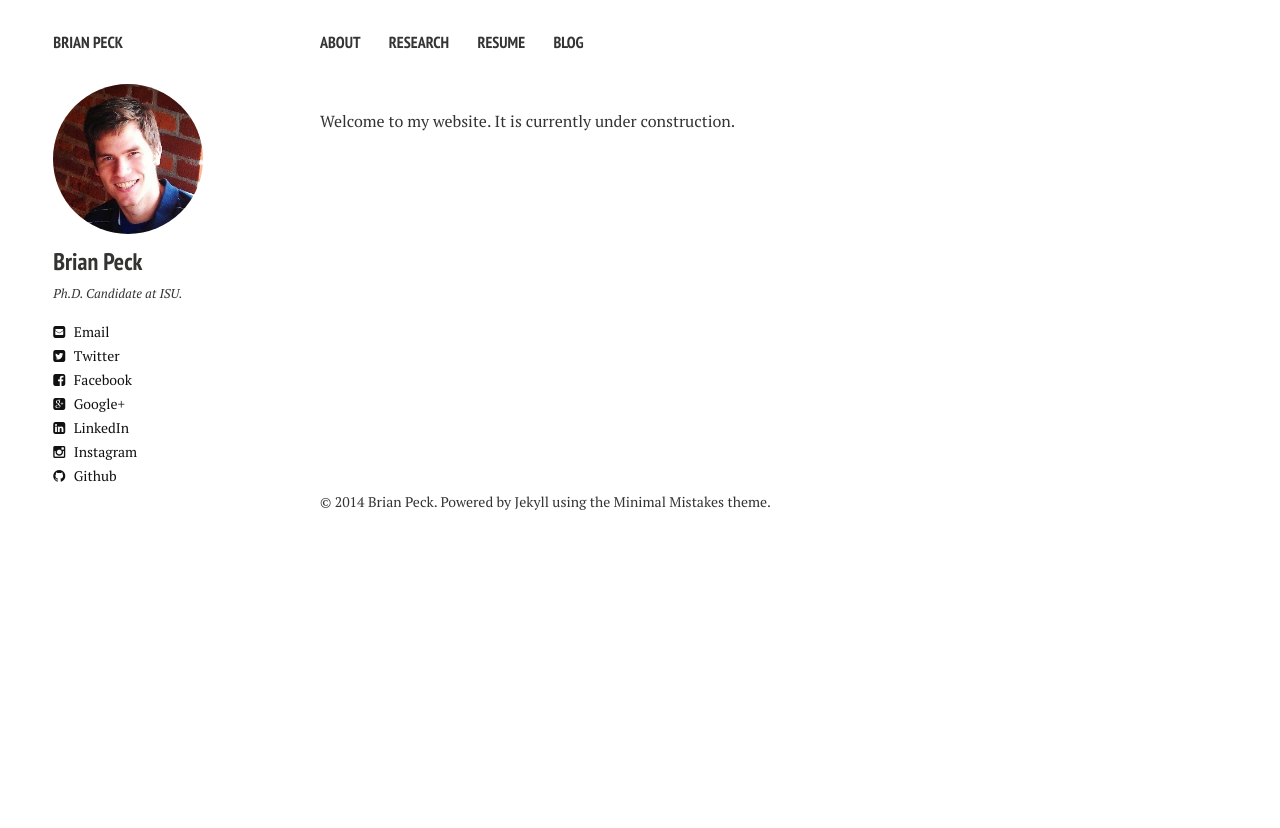
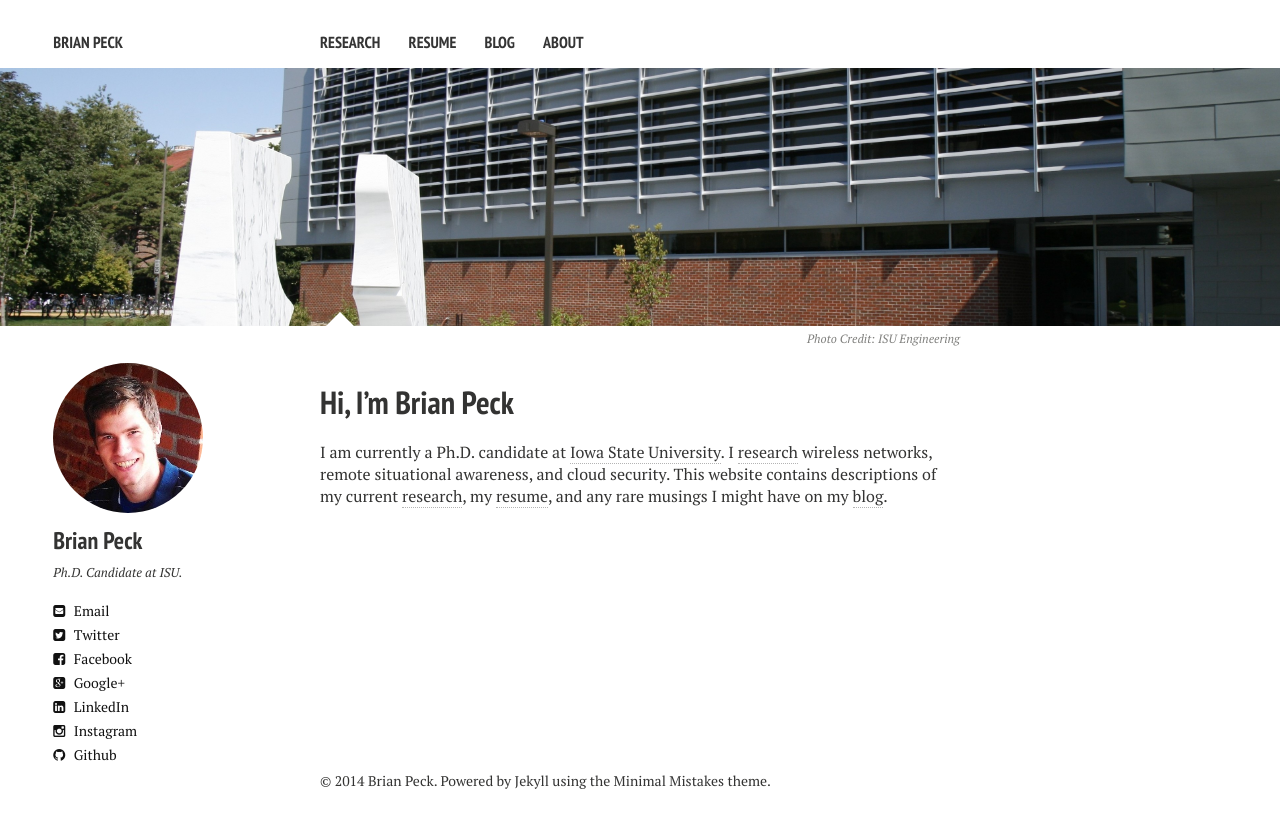
Before and after one commit to brianpeck/brianpeck.github.io, a Jekyll site: the page built from index.md, in a window 1280 px wide. Shown: the top 828 px of the page. Built offline with Jekyll 4.4.1, drawn with Linux system fonts in a browser that asks for light colours; nearby versions of some CDN libraries.

Commit message:
Add Cover photo, home/about info

```diff
--- a/_data/navigation.yml
+++ b/_data/navigation.yml
@@ -1,7 +1,4 @@
 # Site navigation links
-
-- title: About
-  url: /about/
 
 - title: Research
   url: /research/
@@ -11,3 +8,6 @@
 
 - title: Blog
   url: /posts/
+
+- title: About
+  url: /about/
--- a/index.md
+++ b/index.md
@@ -2,7 +2,20 @@
 layout: page
 excerpt: "The personal website of Brian Peck."
 tags: [blog]
+image:
+  feature: coover.jpg
+  credit: ISU Engineering
+  creditlink: https://www.flickr.com/photos/isuengineering/4535551642/in/set-72157623904003770/
 ---
 
-Welcome to my website.
-It is currently under construction.
+# Hi, I'm Brian Peck
+
+I am currently a Ph.D. candidate at [Iowa State University][isuwww].
+I [research][research] wireless networks, remote situational awareness, and cloud security.
+This website contains descriptions of my current [research][research], my [resume][resume], and any rare musings I might have on my [blog][blog].
+
+
+[research]: /research/
+[isuwww]: http://www.iastate.edu/
+[resume]: /resume/
+[blog]: /blog/
```
Also changed, not shown: about/index.md (+10 -2 lines), images/coover.jpg (added).
